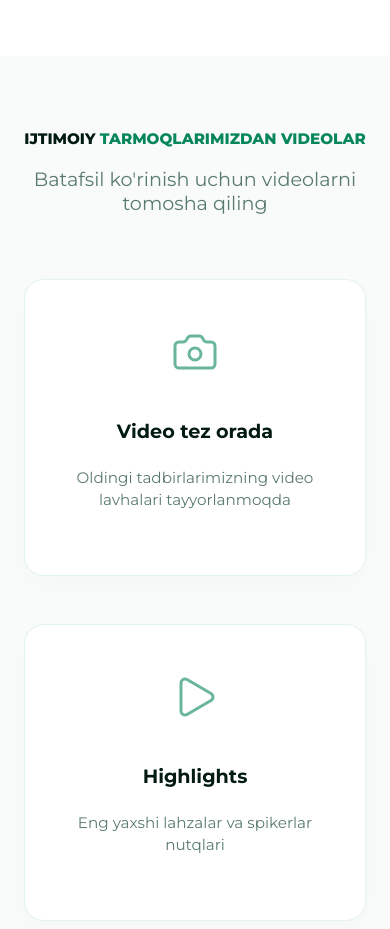
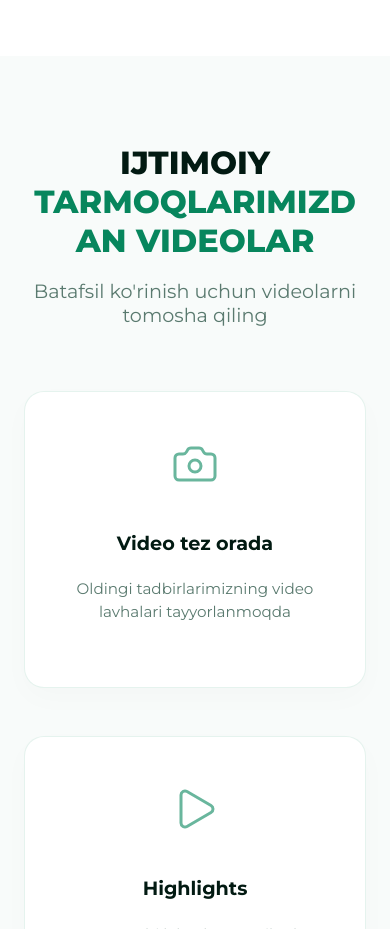
Before and after one commit to bnutfilloyev/hrla-website, a Next.js app: page / in a window 390 px wide. Shown: the part 10020-10949 px from the top of the page. Built offline with nearby package versions, Linux system fonts and the light colour scheme.

Commit message:
revert: restore Gallery title font size to previous state
Co-Authored-By: Claude Sonnet 4.6 <noreply@anthropic.com>

```diff
--- a/src/components/Gallery.module.css
+++ b/src/components/Gallery.module.css
@@ -94,8 +94,9 @@
     padding: 0 1.5rem;
   }
   .title {
-    font-size: 1.1rem;
-    white-space: nowrap;
+    font-size: 1.4rem;
+    word-break: break-word;
+    overflow-wrap: break-word;
   }
   .comingSoon {
     padding: 3rem 1.5rem;
@@ -105,7 +106,7 @@
 
 @media (max-width: 480px) {
   .title {
-    font-size: 0.95rem;
+    font-size: 2rem;
   }
   .comingSoon h3 {
     font-size: 1.2rem;
```
